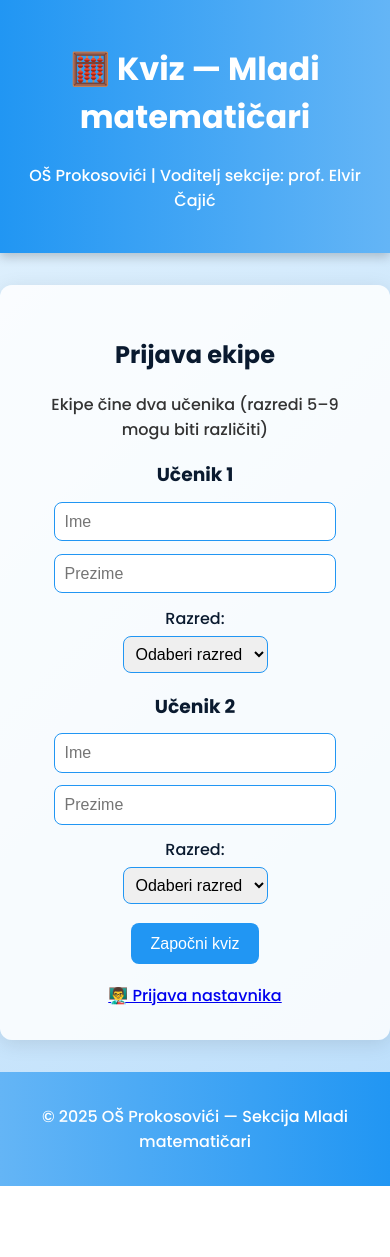
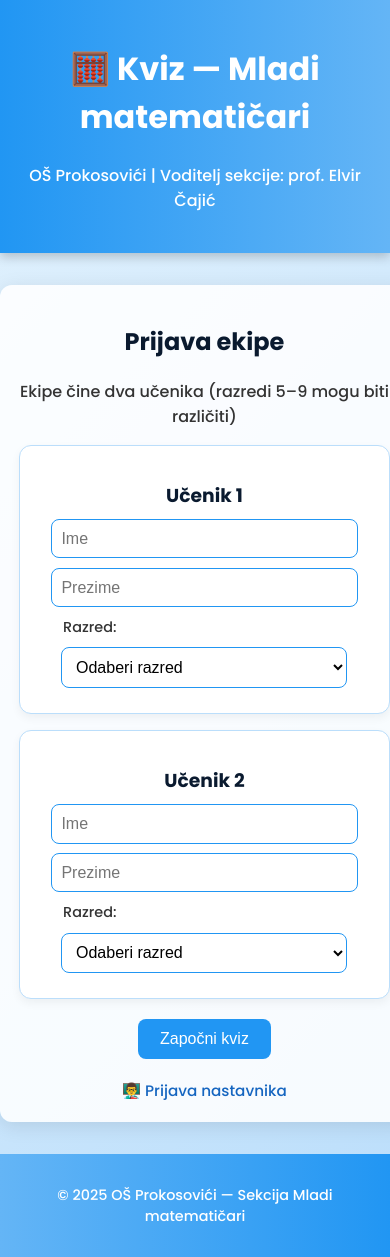
Before and after one commit to elvirmatematika86-2025pro/matematika-kviz, a plain HTML site: page index.html in a window 390 px wide. Before the commit the page ends 1186 px from the top, so only its background shows below. Drawn offline with nearby package versions, Linux system fonts and the light colour scheme.

Commit message:
Update style.css

```diff
--- a/style.css
+++ b/style.css
@@ -21,10 +21,10 @@ header {
 
 main {
   flex: 1;
-  max-width: 800px;
+  max-width: 900px;
   margin: 2rem auto;
   padding: 2rem;
-  background: rgba(255, 255, 255, 0.85);
+  background: rgba(255, 255, 255, 0.88);
   border-radius: 12px;
   box-shadow: 0 4px 20px rgba(0,0,0,0.1);
 }
@@ -40,20 +40,25 @@ h3 {
 }
 
 /* ---------- Polja i dugmad ---------- */
-input {
+input, select {
   display: block;
-  width: 80%;
-  margin: 0.8rem auto;
+  width: 85%;
+  margin: 0.6rem auto;
   padding: 0.6rem;
   border-radius: 8px;
   border: 1px solid #2196f3;
   font-size: 1rem;
 }
 
+select {
+  background-color: white;
+  cursor: pointer;
+}
+
 button {
   display: block;
   margin: 1.2rem auto;
-  padding: 0.7rem 1.2rem;
+  padding: 0.7rem 1.4rem;
   background: #2196f3;
   color: white;
   border: none;
@@ -65,6 +70,7 @@ button {
 
 button:hover {
   background: #1976d2;
+  transform: scale(1.03);
 }
 
 /* ---------- Pitanja kviza ---------- */
@@ -77,17 +83,23 @@ button:hover {
 }
 
 .pitanje {
-  background: rgba(255, 255, 255, 0.9);
+  background: rgba(255, 255, 255, 0.95);
   border: 1px solid #90caf9;
   border-radius: 10px;
   margin-bottom: 1rem;
   padding: 1rem;
   box-shadow: 0 2px 6px rgba(0,0,0,0.1);
+  transition: 0.3s;
+}
+
+.pitanje:hover {
+  box-shadow: 0 4px 12px rgba(0,0,0,0.15);
 }
 
 label {
   display: block;
   margin: 0.3rem 0;
+  cursor: pointer;
 }
 
 #timer {
@@ -103,106 +115,78 @@ footer {
   text-align: center;
   color: white;
   padding: 1rem;
+  font-size: 0.9rem;
 }
 
-/* ---------- NOVO: forma prijave ekipe ---------- */
+/* ---------- Forma prijave ekipe ---------- */
 #prijava {
   text-align: center;
 }
 
-.ekipa {
-  margin: 1rem auto;
-  padding: 1rem;
-  background: rgba(255, 255, 255, 0.9);
-  border-radius: 10px;
-  box-shadow: 0 2px 10px rgba(0,0,0,0.1);
-  width: 60%;
+.ekipa-flex {
+  display: flex;
+  justify-content: space-between;
+  flex-wrap: wrap;
+  gap: 1rem;
+  margin-bottom: 1rem;
 }
 
-.ekipa input {
-  width: 90%;
-  margin: 0.3rem 0;
-  padding: 0.5rem;
-  border: 1px solid #90caf9;
-  border-radius: 8px;
+.ucenik-blok {
+  flex: 1;
+  min-width: 260px;
+  background: white;
+  border: 1px solid #bbdefb;
+  border-radius: 12px;
+  padding: 1rem;
+  box-shadow: 0 4px 10px rgba(0,0,0,0.05);
+  transition: 0.3s;
 }
 
-.razred {
-  margin-top: 1rem;
+.ucenik-blok:hover {
+  transform: translateY(-3px);
+  box-shadow: 0 6px 14px rgba(0,0,0,0.08);
 }
 
-select {
-  padding: 0.5rem;
-  border-radius: 8px;
-  border: 1px solid #2196f3;
-  font-size: 1rem;
+.ucenik-blok h3 {
+  text-align: center;
+  color: #0a1a2f;
+  margin-bottom: 0.4rem;
 }
 
-/* ---------- NOVO: izbor nivoa kviza ---------- */
-.nivo-container {
-  display: flex;
-  flex-wrap: wrap;
-  justify-content: center;
-  gap: 1.5rem;
-  margin-top: 2rem;
+.ucenik-blok label {
+  font-size: 0.9rem;
+  color: #333;
+  text-align: left;
+  display: block;
+  margin-left: 8%;
 }
 
-.btn {
-  text-decoration: none;
-  padding: 1.5rem;
-  width: 220px;
-  border-radius: 12px;
-  font-weight: bold;
-  text-align: center;
-  color: #fff;
-  font-size: 1.1rem;
-  transition: 0.3s;
-  box-shadow: 0 4px 10px rgba(0,0,0,0.2);
-}
-
-.btn small {
-  display: block;
-  font-size: 0.8rem;
-  color: rgba(255,255,255,0.9);
-  margin-top: 0.4rem;
-}
-
-.bronze { background: linear-gradient(45deg, #cd7f32, #d9924f); }
-.silver { background: linear-gradient(45deg, #c0c0c0, #e6e6e6); color: #002244; }
-.gold { background: linear-gradient(45deg, #ffd700, #ffea70); color: #002244; }
-
-.btn:hover {
-  transform: scale(1.05);
-  opacity: 0.95;
-}
-
-.opis {
-  text-align: center;
-  color: #003366;
-  font-style: italic;
-  margin-top: 0.5rem;
-}
-.tabela {
-  width: 100%;
-  border-collapse: collapse;
+/* ---------- Prijava nastavnika ---------- */
+.nastavnik-link {
   margin-top: 1rem;
-  font-size: 0.95rem;
-}
-
-.tabela th, .tabela td {
-  border: 1px solid #90caf9;
-  padding: 0.6rem;
   text-align: center;
 }
 
-.tabela th {
-  background: #2196f3;
-  color: white;
+.nastavnik-link a {
+  color: #1565c0;
+  font-size: 0.95rem;
+  text-decoration: none;
 }
 
-.tabela tr:nth-child(even) {
-  background: rgba(255,255,255,0.8);
+.nastavnik-link a:hover {
+  text-decoration: underline;
 }
+
+#nastavnikForma {
+  margin-top: 1rem;
+  background: #f1f8ff;
+  padding: 1rem;
+  border-radius: 8px;
+  text-align: center;
+  box-shadow: 0 4px 8px rgba(0,0,0,0.05);
+}
+
+/* ---------- Tabela rezultata ---------- */
 .tabela {
   width: 100%;
   border-collapse: collapse;
@@ -225,6 +209,7 @@ select {
   background: rgba(255,255,255,0.8);
 }
 
+/* ---------- Dugme za izvoz rezultata ---------- */
 #exportBtn {
   background: #43a047;
   border: none;
@@ -240,3 +225,15 @@ select {
 #exportBtn:hover {
   background: #2e7d32;
 }
+
+/* ---------- Responsivnost ---------- */
+@media (max-width: 700px) {
+  .ekipa-flex {
+    flex-direction: column;
+  }
+
+  main {
+    width: 95%;
+    padding: 1.2rem;
+  }
+}
```
